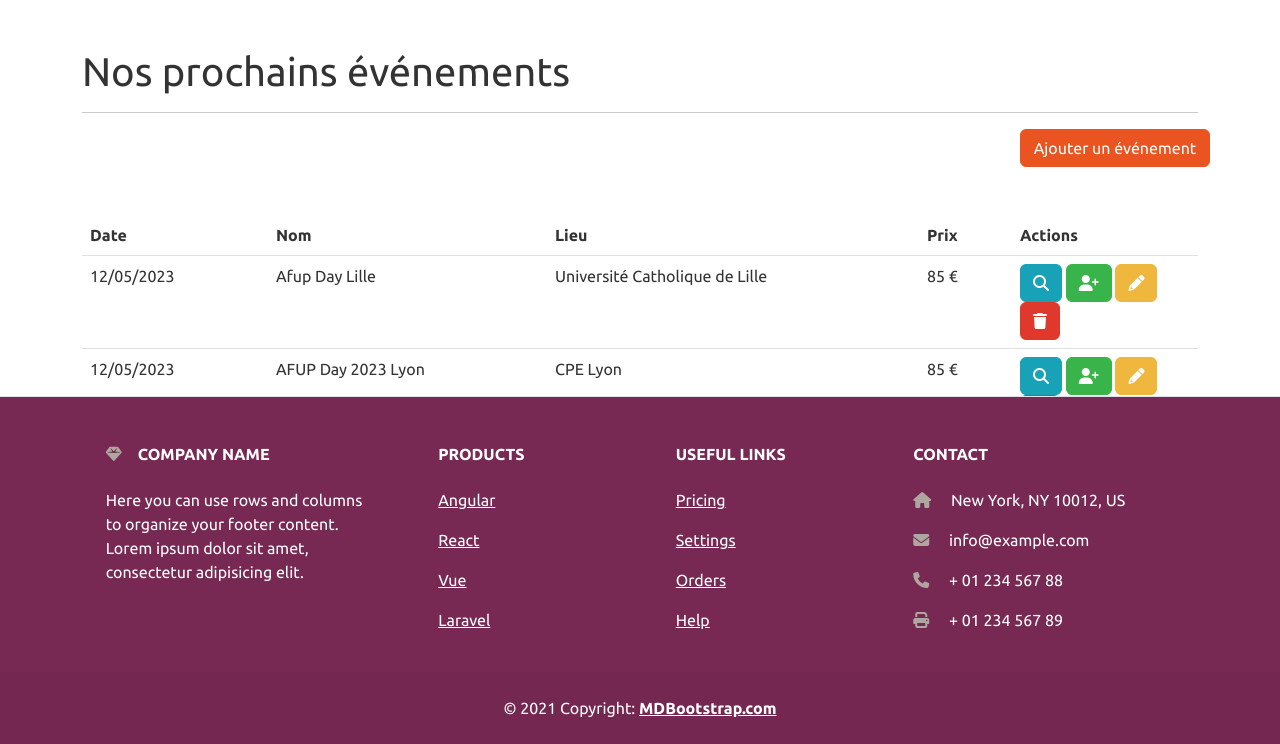
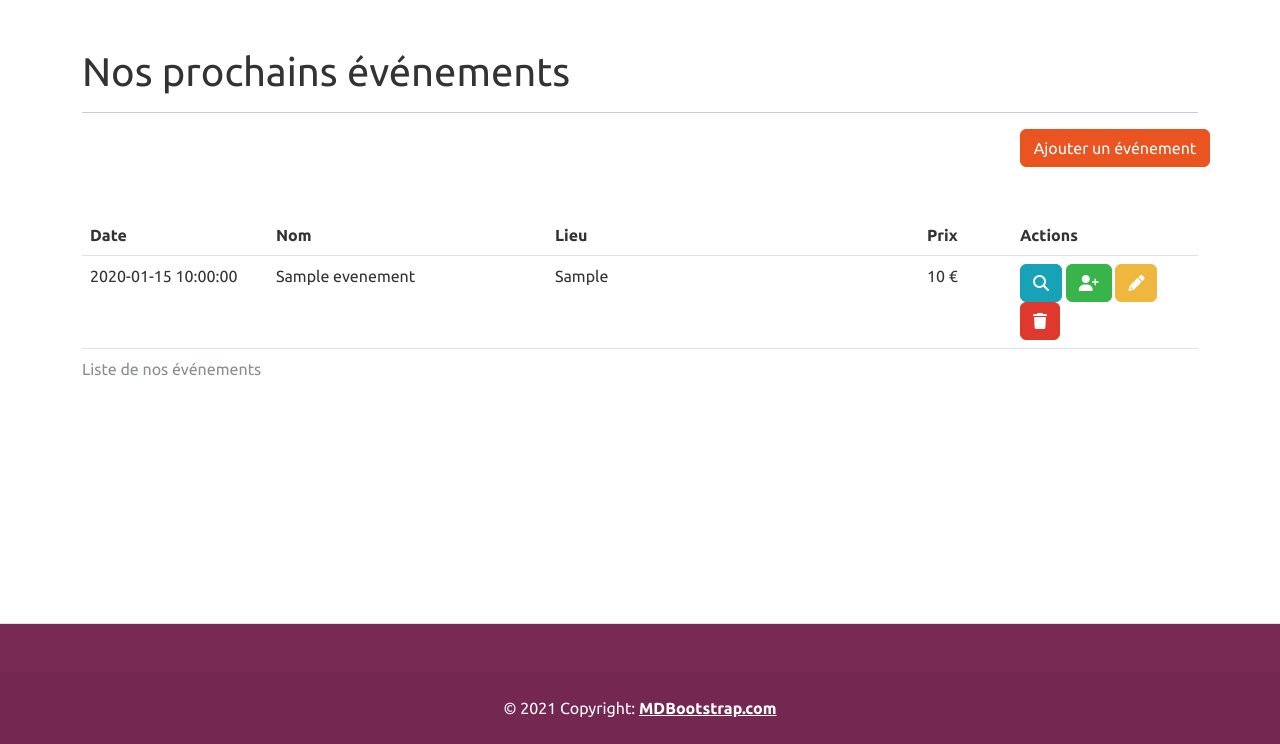
Before and after one commit to Ysliria/dwwm2022-2, a PHP site: page / in a window 1280 px wide. Shown: the part 56-800 px from the top of the page. Run offline with PHP 8.4, Linux system fonts and the light colour scheme; tables that the repository leaves empty or names only in its code hold one stand-in row (values such as "Sample post").

Commit message:
Un peu de logique métier

```diff
--- /dev/null
+++ b/database/dbConnect.php
@@ -0,0 +1,10 @@
+<?php
+
+try {
+    $db = new PDO(
+        'mysql:host=localhost;dbname=dwwm2022_2;charset=utf8',
+        'root'
+    );
+} catch (Exception $e) {
+    die('Erreur : ' . $e->getMessage());
+}
--- /dev/null
+++ b/database/evenement.php
@@ -0,0 +1,35 @@
+<?php
+
+function getAllEvent(PDO $db)
+{
+    $query = $db->query('SELECT * FROM evenement');
+
+    return $query->fetchAll(PDO::FETCH_ASSOC);
+}
+
+function getEventById(PDO $db, string $id)
+{
+    $query = $db->prepare('SELECT * FROM evenement WHERE id = :id');
+    $query->execute(['id' => $id]);
+
+    return $query->fetch(PDO::FETCH_ASSOC);
+}
+
+function addEvent(PDO $db, array $event)
+{
+    $query = $db->prepare(
+        "INSERT INTO evenement (nom, lieu, places, prix, date_evenement) VALUES (:nom, :lieu, :places, :prix, :dateEvenement)"
+    );
+
+    $query->bindParam('nom', $event['nom']);
+    $query->bindParam('lieu', $event['lieu']);
+    $query->bindParam('places', $event['places']);
+    $query->bindParam('prix', $event['prix']);
+    $query->bindParam('dateEvenement', $event['dateEvenement']);
+
+    if (!$query->execute()) {
+        return false;
+    }
+
+    return $db->lastInsertId();
+}
--- a/includes/footer.php
+++ b/includes/footer.php
@@ -1,65 +1,65 @@
 <footer class="text-center text-lg-start bg-dark text-white fixed-bottom border-top">
     <section class="">
         <div class="container text-center text-md-start mt-5">
-            <div class="row mt-3">
-                <div class="col-md-3 col-lg-4 col-xl-3 mx-auto mb-4">
-                    <h6 class="text-uppercase fw-bold mb-4">
-                        <i class="fas fa-gem me-3 text-secondary"></i>Company name
-                    </h6>
-                    <p>
-                        Here you can use rows and columns to organize your footer content. Lorem ipsum
-                        dolor sit amet, consectetur adipisicing elit.
-                    </p>
-                </div>
-
-                <div class="col-md-2 col-lg-2 col-xl-2 mx-auto mb-4">
-                    <h6 class="text-uppercase fw-bold mb-4">
-                        Products
-                    </h6>
-                    <p>
-                        <a href="#!" class="text-reset">Angular</a>
-                    </p>
-                    <p>
-                        <a href="#!" class="text-reset">React</a>
-                    </p>
-                    <p>
-                        <a href="#!" class="text-reset">Vue</a>
-                    </p>
-                    <p>
-                        <a href="#!" class="text-reset">Laravel</a>
-                    </p>
-                </div>
-
-                <div class="col-md-3 col-lg-2 col-xl-2 mx-auto mb-4">
-                    <h6 class="text-uppercase fw-bold mb-4">
-                        Useful links
-                    </h6>
-                    <p>
-                        <a href="#!" class="text-reset">Pricing</a>
-                    </p>
-                    <p>
-                        <a href="#!" class="text-reset">Settings</a>
-                    </p>
-                    <p>
-                        <a href="#!" class="text-reset">Orders</a>
-                    </p>
-                    <p>
-                        <a href="#!" class="text-reset">Help</a>
-                    </p>
-                </div>
-
-                <div class="col-md-4 col-lg-3 col-xl-3 mx-auto mb-md-0 mb-4">
-                    <h6 class="text-uppercase fw-bold mb-4">Contact</h6>
-
-                    <p><i class="fas fa-home me-3 text-secondary"></i> New York, NY 10012, US</p>
-                    <p>
-                        <i class="fas fa-envelope me-3 text-secondary"></i>
-                        info@example.com
-                    </p>
-                    <p><i class="fas fa-phone me-3 text-secondary"></i> + 01 234 567 88</p>
-                    <p><i class="fas fa-print me-3 text-secondary"></i> + 01 234 567 89</p>
-                </div>
-            </div>
+<!--            <div class="row mt-3">-->
+<!--                <div class="col-md-3 col-lg-4 col-xl-3 mx-auto mb-4">-->
+<!--                    <h6 class="text-uppercase fw-bold mb-4">-->
+<!--                        <i class="fas fa-gem me-3 text-secondary"></i>Company name-->
+<!--                    </h6>-->
+<!--                    <p>-->
+<!--                        Here you can use rows and columns to organize your footer content. Lorem ipsum-->
+<!--                        dolor sit amet, consectetur adipisicing elit.-->
+<!--                    </p>-->
+<!--                </div>-->
+<!---->
+<!--                <div class="col-md-2 col-lg-2 col-xl-2 mx-auto mb-4">-->
+<!--                    <h6 class="text-uppercase fw-bold mb-4">-->
+<!--                        Products-->
+<!--                    </h6>-->
+<!--                    <p>-->
+<!--                        <a href="#!" class="text-reset">Angular</a>-->
+<!--                    </p>-->
+<!--                    <p>-->
+<!--                        <a href="#!" class="text-reset">React</a>-->
+<!--                    </p>-->
+<!--                    <p>-->
+<!--                        <a href="#!" class="text-reset">Vue</a>-->
+<!--                    </p>-->
+<!--                    <p>-->
+<!--                        <a href="#!" class="text-reset">Laravel</a>-->
+<!--                    </p>-->
+<!--                </div>-->
+<!---->
+<!--                <div class="col-md-3 col-lg-2 col-xl-2 mx-auto mb-4">-->
+<!--                    <h6 class="text-uppercase fw-bold mb-4">-->
+<!--                        Useful links-->
+<!--                    </h6>-->
+<!--                    <p>-->
+<!--                        <a href="#!" class="text-reset">Pricing</a>-->
+<!--                    </p>-->
+<!--                    <p>-->
+<!--                        <a href="#!" class="text-reset">Settings</a>-->
+<!--                    </p>-->
+<!--                    <p>-->
+<!--                        <a href="#!" class="text-reset">Orders</a>-->
+<!--                    </p>-->
+<!--                    <p>-->
+<!--                        <a href="#!" class="text-reset">Help</a>-->
+<!--                    </p>-->
+<!--                </div>-->
+<!---->
+<!--                <div class="col-md-4 col-lg-3 col-xl-3 mx-auto mb-md-0 mb-4">-->
+<!--                    <h6 class="text-uppercase fw-bold mb-4">Contact</h6>-->
+<!---->
+<!--                    <p><i class="fas fa-home me-3 text-secondary"></i> New York, NY 10012, US</p>-->
+<!--                    <p>-->
+<!--                        <i class="fas fa-envelope me-3 text-secondary"></i>-->
+<!--                        info@example.com-->
+<!--                    </p>-->
+<!--                    <p><i class="fas fa-phone me-3 text-secondary"></i> + 01 234 567 88</p>-->
+<!--                    <p><i class="fas fa-print me-3 text-secondary"></i> + 01 234 567 89</p>-->
+<!--                </div>-->
+<!--            </div>-->
         </div>
     </section>
 
--- a/index.php
+++ b/index.php
@@ -1,42 +1,22 @@
 <?php
-$events = [
-        [
-                'nom'           => 'Afup Day Lille',
-                'lieu'          => 'Université Catholique de Lille',
-                'places'        => 120,
-                'prix'          => 85,
-                'inscrits'      => 0,
-                'dateEvenement' => '12/05/2023'
-        ],
-        [
-                'nom'           => 'AFUP Day 2023 Lyon',
-                'lieu'          => 'CPE Lyon',
-                'places'        => 160,
-                'prix'          => 85,
-                'inscrits'      => 0,
-                'dateEvenement' => '12/05/2023'
-        ],
-        [
-                'nom'           => 'Forum PHP 2023',
-                'lieu'          => 'Disneyland Paris',
-                'places'        => 800,
-                'prix'          => 340,
-                'inscrits'      => 0,
-                'dateEvenement' => '12/10/2023'
-        ],
-        [
-                'nom'           => 'Meetup PHP Tours',
-                'lieu'          => 'CEFIM',
-                'places'        => 50,
-                'inscrits'      => 0,
-                'prix'          => 0,
-                'dateEvenement' => '19/01/2023'
-        ]
-];
+session_start();
+
+require_once 'database/dbConnect.php';
+require_once 'database/evenement.php';
+
+$events = getAllEvent($db);
+
 include_once 'includes/header.php'; ?>
 
+<?php
+if (isset($_SESSION['alert'])) {
+    echo '<div class="alert alert-' . $_SESSION['alert']['alert'] . '">' . $_SESSION['alert']['message'] . '</div>';
+    unset($_SESSION['alert']);
+}
+?>
+
     <main class="container mt-5">
-            <h1>Nos prochains événements</h1>
+        <h1>Nos prochains événements</h1>
 
         <hr>
 
@@ -59,16 +39,15 @@ include_once 'includes/header.php'; ?>
             <tbody>
             <?php foreach ($events as $event) {?>
                 <tr>
-                    <td class="col-2"><?=$event['dateEvenement']?></td>
+                    <td class="col-2"><?=$event['date_evenement']?></td>
                     <td class="col-3"><?=$event['nom']?></td>
                     <td><?=$event['lieu']?></td>
                     <td class="col-1"><?=$event['prix']?> €</td>
                     <td class="col-2">
-                        <button class="btn btn-info"><i class="fa-solid fa-magnifying-glass"></i></button>
+                        <a href="details.php?id=<?=$event['id']?>" class="btn btn-info"><i class="fa-solid fa-magnifying-glass"></i></a>
                         <button class="btn btn-success"><i class="fa-solid fa-user-plus"></i></button>
                         <button class="btn btn-warning"><i class="fa-solid fa-pencil"></i></button>
                         <button class="btn btn-danger"><i class="fa-solid fa-trash"></i></button>
-
                     </td>
                 </tr>
             <?php
```
Also changed, not shown: details.php (added, +27 -0 lines), traitement.php (+35 -4 lines).
